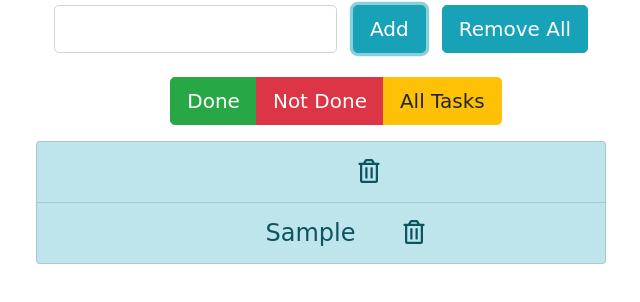
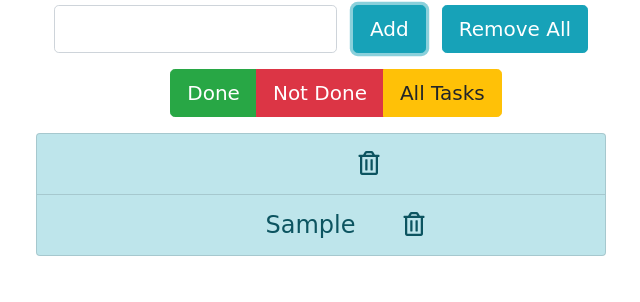
Before and after one commit to baileythuong/CoderSchool-todo-list, a plain HTML site: page index.html in a window 1280 px wide. Both pictures are taken after typing "Sample" into the empty fields and a click on the button "Add". Shown: the part 118-420 px from the top of the page, without its empty margins (319-959 px from the left). Drawn offline with nearby package versions, Linux system fonts and the light colour scheme; a web font is replaced by a local one.

```diff
--- a/index.html
+++ b/index.html
@@ -25,7 +25,7 @@
             </div>
     </div>
 
-    <div class="container d-flex justify-content-center py-3">
+    <div class="container d-flex justify-content-center pt-2 pb-3">
                 <div class="btn-group" role="group" aria-label="Basic example">
                         <button class="btn btn-lg btn-success" id="add" onclick="filterStatus('done')" type="submit">Done</button>
                         <button class="btn btn-lg btn-danger" id="add" onclick="filterStatus('undone')" type="submit">Not Done</button>
--- a/js/app.js
+++ b/js/app.js
@@ -1,7 +1,5 @@
 // set local storage
 function getAppState() {
-
-
     return (
       JSON.parse(localStorage.getItem("appState")) || [
           {
@@ -42,7 +40,7 @@
         item.isDone ? "is-done" : ""
       }"><span class="px-5" onclick="toggleDone(${i})">${
         item.description
-      }</span><span onclick="remove(${i})"><i class="far fa-trash-alt"></i></span></li>`;
+      }</span><span onclick="remove(${i})"><span><i class="far fa-trash-alt" class="float-right"></span></i></span></li>`;
     })
     .join("");
   document.getElementById("result").innerHTML = html;
```
